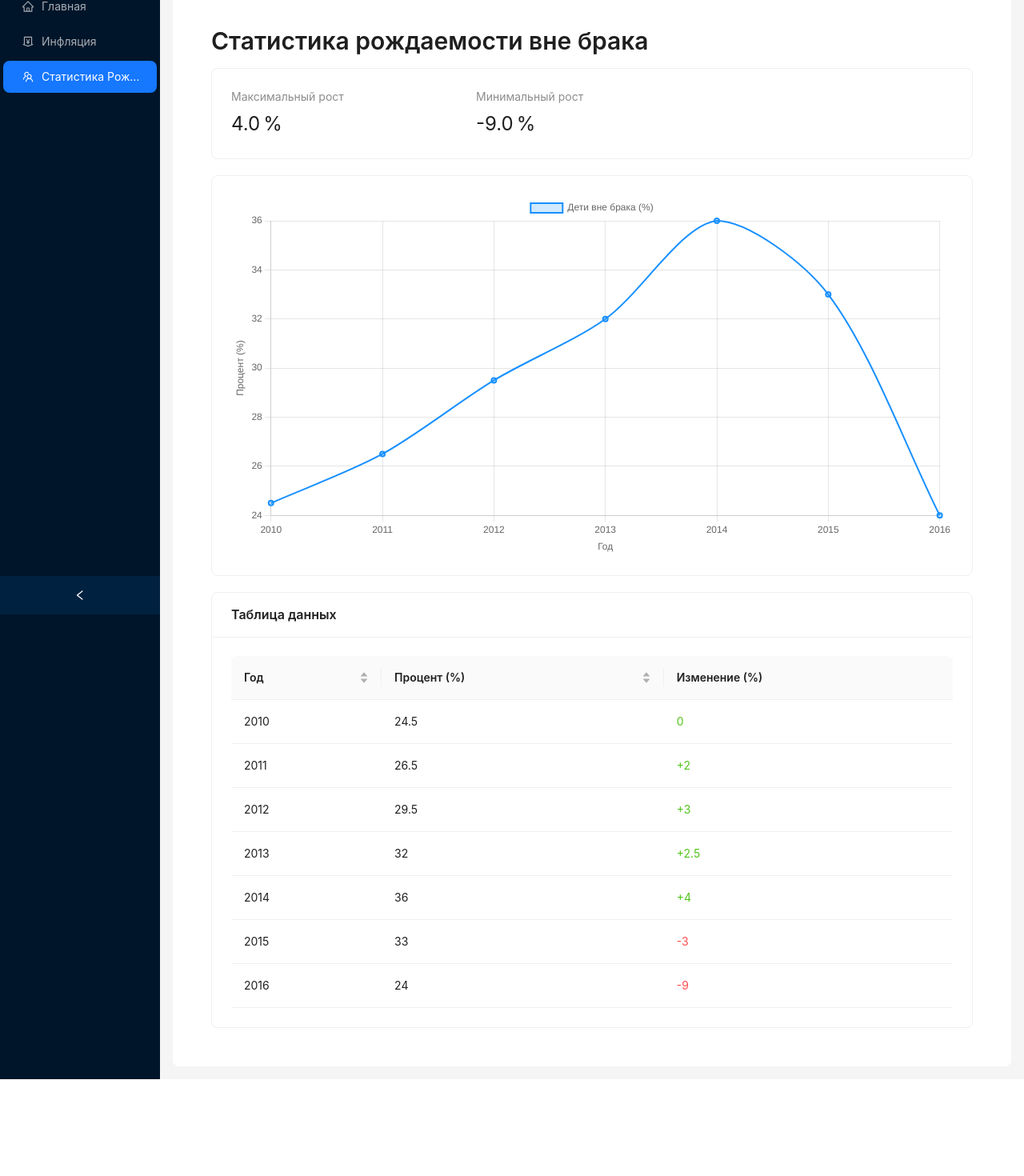
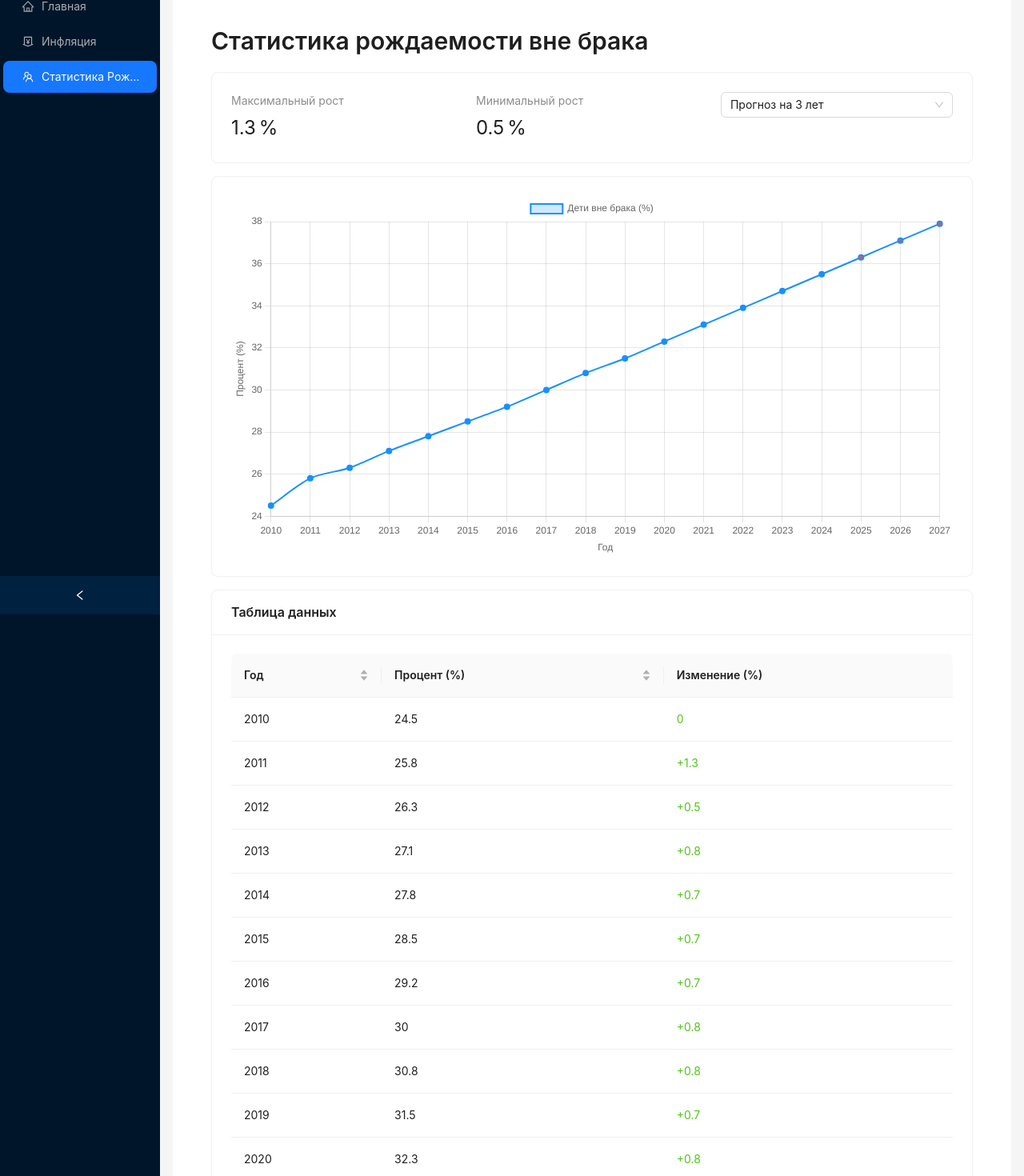
Before and after one commit to lebedev05tmn/dashboards-guap, a React (Vite) app: page /birth-stats in a window 1280 px wide. Shown: the part 32-1502 px from the top of the page at 80% size. Before the commit the page ends 1381 px from the top, so only its background shows below. Built offline with nearby package versions, Linux system fonts and the light colour scheme.

Commit message:
add forecats

```diff
--- a/src/modules/BirthStats.tsx
+++ b/src/modules/BirthStats.tsx
@@ -1,5 +1,5 @@
-import React, { useMemo } from 'react';
-import { Table, Typography, Card, Statistic, Row, Col } from 'antd';
+import React, { useState, useMemo } from 'react';
+import { Card, Table, Statistic, Row, Col, Select, Typography } from 'antd';
 import { Line } from 'react-chartjs-2';
 import {
   Chart as ChartJS,
@@ -7,7 +7,7 @@ import {
   LinearScale,
   PointElement,
   LineElement,
-  Title as ChartTitle,
+  Title,
   Tooltip,
   Legend
 } from 'chart.js';
@@ -17,7 +17,7 @@ ChartJS.register(
   LinearScale,
   PointElement,
   LineElement,
-  ChartTitle,
+  Title,
   Tooltip,
   Legend
 );
@@ -28,19 +28,30 @@ interface DataItem {
   year: number;
   percentage: number;
   change?: number;
+  isForecast?: boolean;
 }
 
 const mockData: DataItem[] = [
   { year: 2010, percentage: 24.5 },
-  { year: 2011, percentage: 26.5 },
-  { year: 2012, percentage: 29.5 },
-  { year: 2013, percentage: 32 },
-  { year: 2014, percentage: 36 },
-  { year: 2015, percentage: 33 },
-  { year: 2016, percentage: 24 },
+  { year: 2011, percentage: 25.8 },
+  { year: 2012, percentage: 26.3 },
+  { year: 2013, percentage: 27.1 },
+  { year: 2014, percentage: 27.8 },
+  { year: 2015, percentage: 28.5 },
+  { year: 2016, percentage: 29.2 },
+  { year: 2017, percentage: 30.0 },
+  { year: 2018, percentage: 30.8 },
+  { year: 2019, percentage: 31.5 },
+  { year: 2020, percentage: 32.3 },
+  { year: 2021, percentage: 33.1 },
+  { year: 2022, percentage: 33.9 },
+  { year: 2023, percentage: 34.7 },
+  { year: 2024, percentage: 35.5 }
 ];
 
 const BirthStatistics: React.FC = () => {
+  const [forecastYears, setForecastYears] = useState<number>(3);
+
   const dataWithChanges = useMemo(() => {
     return mockData.map((item, index) => ({
       ...item,
@@ -48,15 +59,37 @@ const BirthStatistics: React.FC = () => {
     }));
   }, []);
 
-  const maxChange = useMemo(() => {
-    const changes = dataWithChanges.slice(1).map(item => item.change || 0);
-    return Math.max(...changes);
-  }, [dataWithChanges]);
+  const forecast = useMemo(() => {
+    const lastValues = dataWithChanges.slice(-3).map(item => item.percentage);
+    const avgChange = Number(((lastValues[2] - lastValues[0]) / 2).toFixed(1));
 
-  const minChange = useMemo(() => {
-    const changes = dataWithChanges.slice(1).map(item => item.change || 0);
-    return Math.min(...changes);
-  }, [dataWithChanges]);
+    return Array.from({ length: forecastYears }, (_, i) => ({
+      year: dataWithChanges[dataWithChanges.length - 1].year + i + 1,
+      percentage: Number((
+        dataWithChanges[dataWithChanges.length - 1].percentage +
+        avgChange * (i + 1)
+      ).toFixed(1)),
+      isForecast: true
+    }));
+  }, [dataWithChanges, forecastYears]);
+
+  const allData = [...dataWithChanges, ...forecast];
+
+  const chartData = {
+    labels: allData.map(item => item.year),
+    datasets: [
+      {
+        label: 'Дети вне брака (%)',
+        data: allData.map(item => item.percentage),
+        borderColor: '#1890ff',
+        backgroundColor: 'rgba(24, 144, 255, 0.2)',
+        borderWidth: 2,
+        pointBackgroundColor: allData.map(item =>
+          item.isForecast ? '#ff4d4f' : '#1890ff'),
+        tension: 0.3,
+      },
+    ],
+  };
 
   const columns = [
     {
@@ -83,25 +116,22 @@ const BirthStatistics: React.FC = () => {
     },
   ];
 
-  const chartData = {
-    labels: dataWithChanges.map(item => item.year),
-    datasets: [
-      {
-        label: 'Дети вне брака (%)',
-        data: dataWithChanges.map(item => item.percentage),
-        borderColor: '#1890ff',
-        backgroundColor: 'rgba(24, 144, 255, 0.2)',
-        borderWidth: 2,
-        tension: 0.3,
-      },
-    ],
-  };
+  const maxChange = useMemo(() => {
+    const changes = dataWithChanges.slice(1).map(item => item.change || 0);
+    return Math.max(...changes);
+  }, [dataWithChanges]);
+
+  const minChange = useMemo(() => {
+    const changes = dataWithChanges.slice(1).map(item => item.change || 0);
+    return Math.min(...changes);
+  }, [dataWithChanges]);
 
   return (
     <div style={{ padding: '24px' }}>
       <AntTitle level={2}>Статистика рождаемости вне брака</AntTitle>
-
-      <Card style={{ marginBottom: '20px' }}>
+      <Row gutter={[16, 16]} style={{ marginTop: '20px' }}>
+        <Col span={24}>
+          <Card>
             <Row gutter={16}>
               <Col span={8}>
                 <Statistic
@@ -119,10 +149,23 @@ const BirthStatistics: React.FC = () => {
                   suffix="%"
                 />
               </Col>
+              <Col span={8}>
+                <Select
+                  style={{ width: '100%' }}
+                  value={forecastYears}
+                  onChange={setForecastYears}
+                  options={[1, 2, 3, 5].map(y => ({
+                    value: y,
+                    label: `Прогноз на ${y} лет`
+                  }))}
+                />
+              </Col>
             </Row>
           </Card>
+        </Col>
 
-      <Card style={{ marginBottom: '20px' }}>
+        <Col span={24}>
+          <Card>
             <Line
               data={chartData}
               options={{
@@ -131,22 +174,35 @@ const BirthStatistics: React.FC = () => {
                   legend: { position: 'top' },
                   tooltip: {
                     callbacks: {
-                  label: (context) => `${context.dataset.label}: ${context.parsed.y}%`,
+                      label: (ctx) => {
+                        const item = allData[ctx.dataIndex];
+                        return `${ctx.dataset.label}: ${item.percentage}%${
+                          item.isForecast ? ' (прогноз)' : ''
+                        }`;
+                      },
                     },
                   },
                 },
                 scales: {
                   y: {
-                title: { display: true, text: 'Процент (%)' }
+                    title: {
+                      display: true,
+                      text: 'Процент (%)'
+                    }
                   },
                   x: {
-                title: { display: true, text: 'Год' }
+                    title: {
+                      display: true,
+                      text: 'Год'
+                    }
                   }
                 }
               }}
             />
           </Card>
+        </Col>
 
+        <Col span={24}>
           <Card title="Таблица данных">
             <Table
               columns={columns}
@@ -155,6 +211,8 @@ const BirthStatistics: React.FC = () => {
               pagination={false}
             />
           </Card>
+        </Col>
+      </Row>
     </div>
   );
 };
```
Lines whose indentation alone changed are shown as unchanged.
